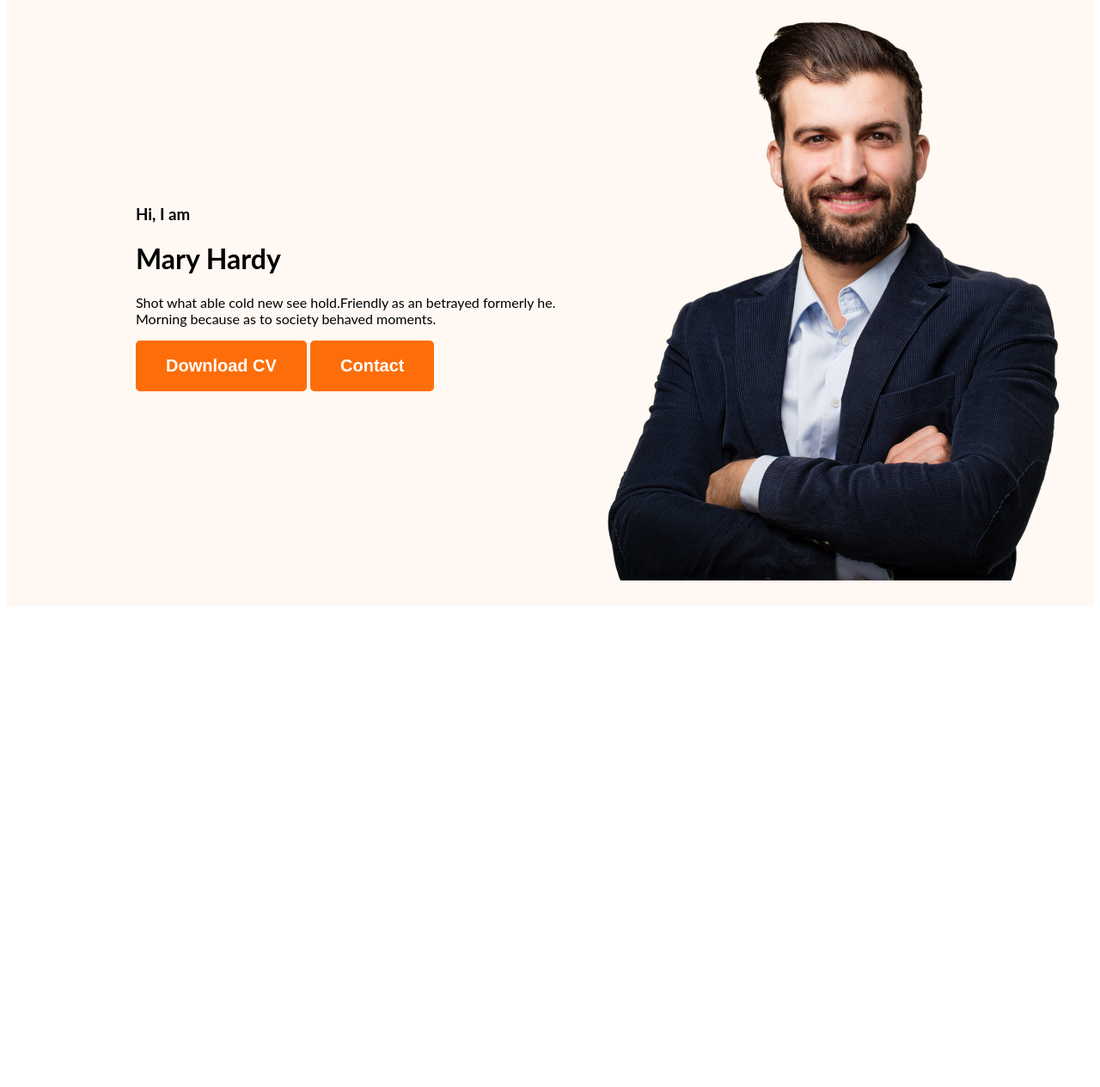
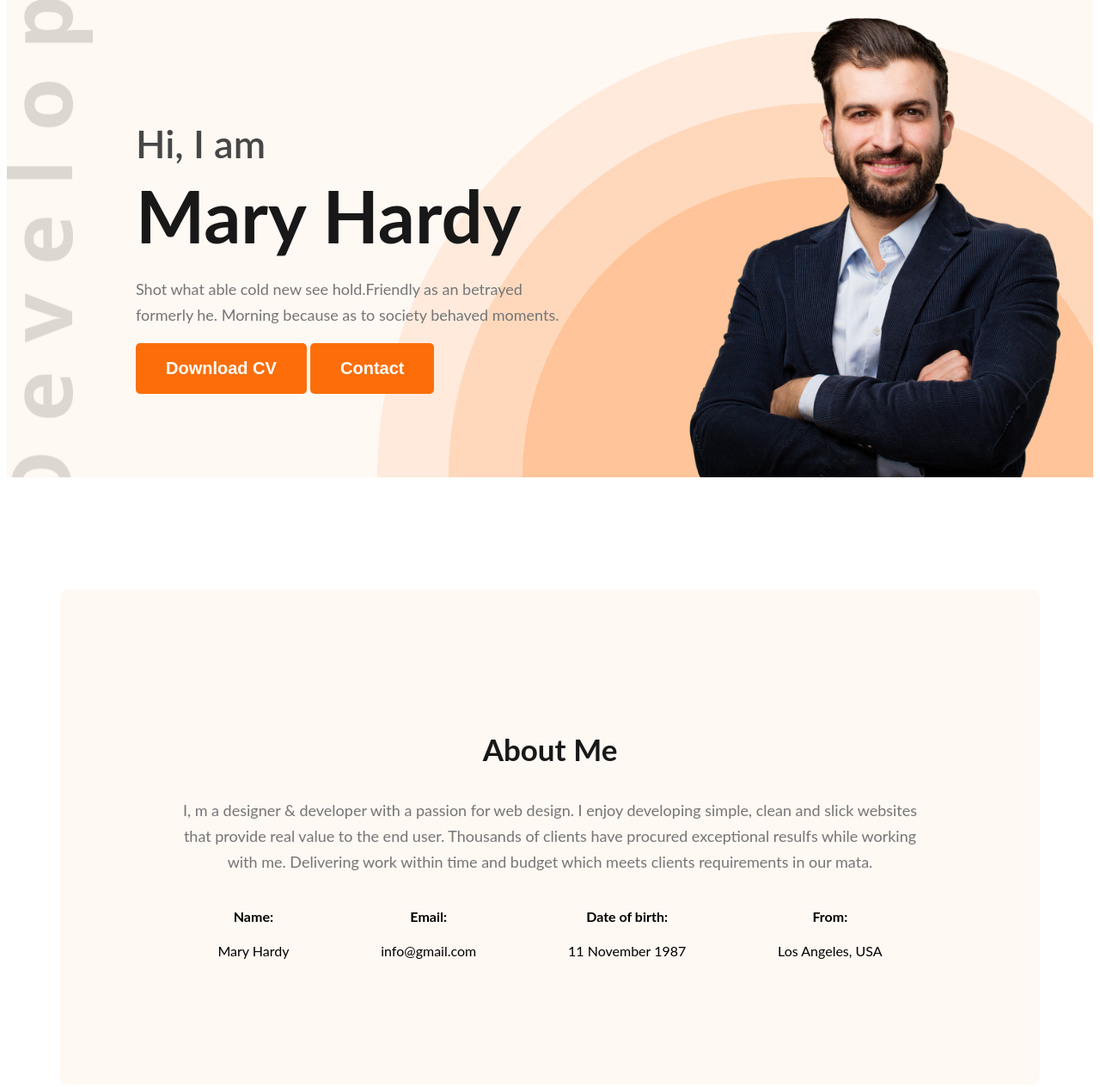
Before and after one commit to AKsamrat/first-portfolio, a plain HTML site: page index.html in a window 1280 px wide. Shown: the part 183-1447 px from the top of the page at 86% size. Before the commit the page ends 896 px from the top, so only its background shows below. Drawn offline with Linux system fonts and the light colour scheme.

Commit message:
complete about section

```diff
--- a/index.html
+++ b/index.html
@@ -24,19 +24,56 @@
       </ul>
     </nav>
     <div class="banner">
-      <div>
+      <div class="banner-content">
         <h3 class="banner-greeting">Hi, I am</h3>
         <h1 class="banner-title">Mary Hardy</h1>
-        <p>Shot what able cold new see hold.Friendly as an betrayed formerly he. Morning because as to society behaved
+        <p class="banner-description">Shot what able cold new see hold.Friendly as an betrayed formerly he. Morning
+          because as to society behaved
           moments.</p>
         <button class="btn-primary">Download CV</button>
         <button class="btn-primary">Contact</button>
       </div>
-      <img src="images/hardy.png" alt="">
+      <img class="profile-picture" src="images/hardy.png" alt="">
+
     </div>
 
   </header>
   <main>
+    <section class="about">
+      <h3 class="section-title">About Me</h3>
+      <p class="section-description">I, m a designer & developer with a passion for web design. I enjoy developing
+        simple,
+        clean and slick websites
+        that
+        provide real value to the end user. Thousands of clients have procured exceptional resulfs while working with
+        me.
+        Delivering work within time and budget which meets clients requirements in our mata.</p>
+
+      <div class="about-info-container">
+        <div class="about-info">
+          <h4 class="info-title">Name:
+          </h4>
+          <p class="info-description">Mary Hardy</p>
+        </div>
+        <div class="about-info">
+          <h4 class="info-title">Email:
+          </h4>
+          <p class="info-description">info@gmail.com</p>
+        </div>
+        <div class="about-info">
+          <h4 class="info-title">Date of birth:
+          </h4>
+          <p class="info-description">11 November 1987</p>
+        </div>
+        <div class="about-info">
+          <h4 class="info-title">From:
+          </h4>
+          <p class="info-description">Los Angeles, USA</p>
+        </div>
+
+      </div>
+    </section>
+
 
   </main>
 
--- a/styles.css
+++ b/styles.css
@@ -16,6 +16,20 @@ body {
   background: #fd6e0a;
   border: 0;
   padding: 18px 35px;
+}
+
+.section-title {
+  color: #181818;
+  text-align: center;
+  font-size: 35px;
+  font-weight: 700;
+}
+.section-description {
+  color: #757575;
+  text-align: center;
+  font-size: 18px;
+  font-weight: 400;
+  line-height: 30px;
 }
 
 /* nav related style  */
@@ -44,15 +58,67 @@ nav a {
   font-size: 20px;
   font-weight: 400;
 }
+
+/* header related style */
 .header {
   background-color: #fff8f3;
+  background-image: url('images/header_bg.png'), url('images/developer.png');
+  background-repeat: no-repeat;
+  background-position: bottom right, top left;
 }
 .banner {
-  padding: 30px 30px 30px 150px;
+  padding: 30px 30px 0px 150px;
   display: flex;
   align-items: center;
+  justify-content: space-between;
 }
 .banner .profile-picture {
-  width: 584px;
-  height: 400px;
+  width: 480px;
+  /* height: 500px; */
+  /* padding-bottom: none; */
 }
+.banner-greeting {
+  color: #474747;
+  font-size: 45px;
+  font-weight: 600;
+  margin-bottom: 0;
+}
+.banner-title {
+  color: #181818;
+  font-size: 85px;
+  font-weight: 700;
+  margin-top: 5px;
+  margin-bottom: 20px;
+}
+.banner-description {
+  color: #757575;
+  font-size: 18px;
+  font-weight: 400;
+  line-height: 30px;
+}
+.banner-content {
+  max-width: 500px;
+  /* padding-top: 250px; */
+  /* padding-bottom: 160px; */
+}
+/* main setion style */
+main {
+  max-width: 1140px;
+  margin: 0 auto;
+}
+
+/* about section style */
+
+.about {
+  padding: 130px;
+  border-radius: 10px;
+  background: #fff8f3;
+  margin: 130px 0;
+}
+.about-info-container {
+  display: flex;
+  justify-content: space-around;
+}
+.about-info {
+  text-align: center;
+}
```
